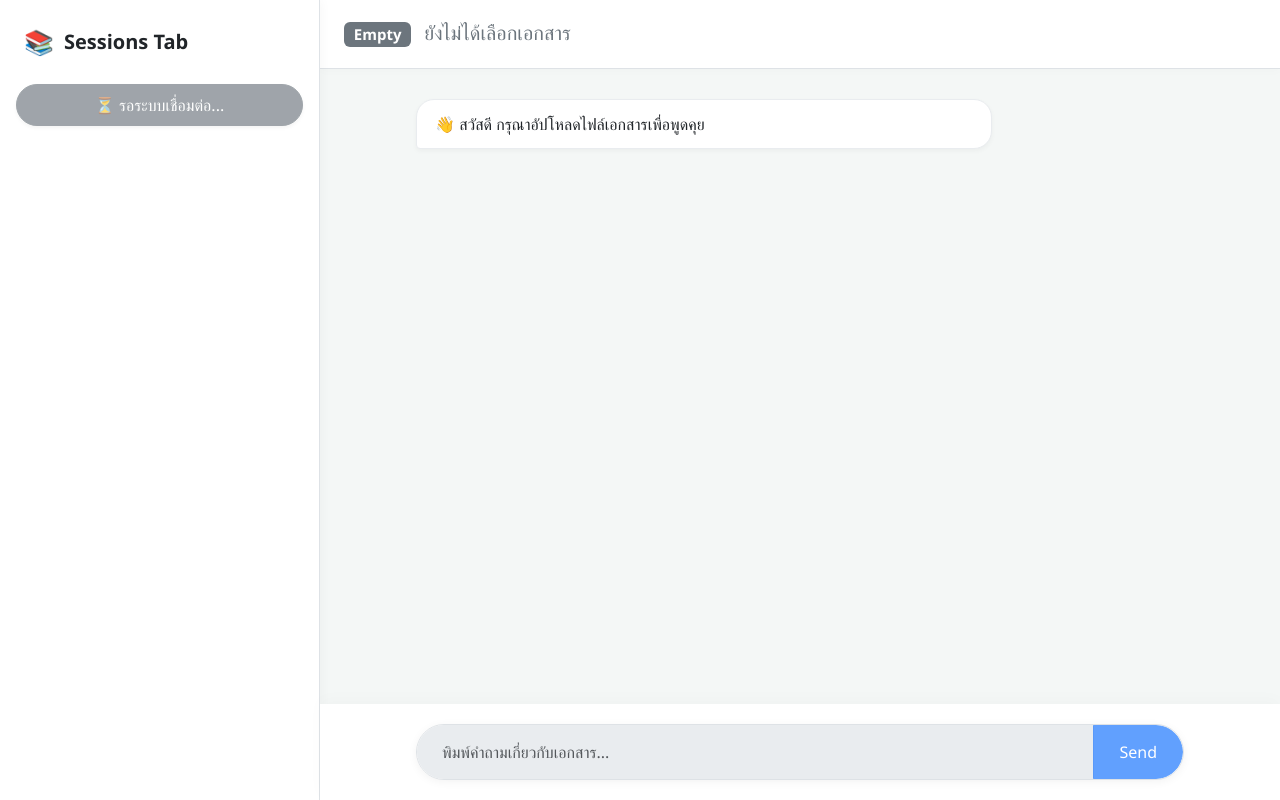
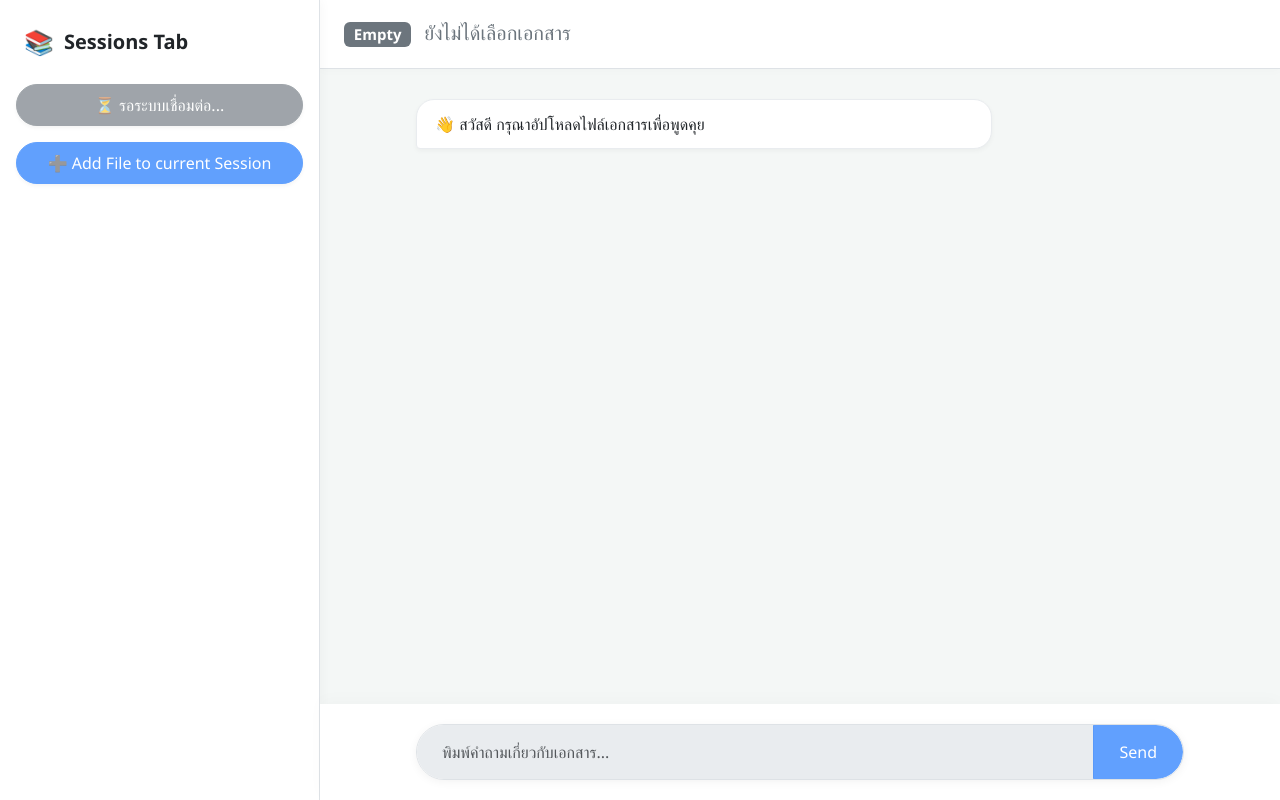
Before and after one commit to Khachonyod/RAG-Local-ChatBot, a Flask app: page / in a window 1280 px wide. Run offline with Flask 3, Linux system fonts and the light colour scheme; data that the repository does not hold is empty.

Commit message:
multiple file in one session

```diff
--- a/app.py
+++ b/app.py
@@ -41,28 +41,45 @@ def build_rag(file_path: str, session_id: str):
             raise ValueError(f"ระบบยังไม่รองรับไฟล์ประเภท {ext}")
 
         docs = loader.load()
+        filename = os.path.basename(file_path)
+
+        # ฝังชื่อไฟล์ลงใน metadata ของเอกสารก่อนแบ่ง chunks
+        for d in docs:
+            d.metadata["filename"] = filename
+
         splitter = RecursiveCharacterTextSplitter(chunk_size=1000, chunk_overlap=100)
         splits = splitter.split_documents(docs)
 
         embeddings = HuggingFaceEmbeddings(model_name="sentence-transformers/paraphrase-multilingual-MiniLM-L12-v2")
         PERSIST_DIR = os.path.join(os.getcwd(), "chroma_db")
 
-        vector_db = Chroma.from_documents(
-            documents=splits,
-            embedding=embeddings,
-            collection_name=f"temp_{session_id}",
-            persist_directory=PERSIST_DIR
-        )
+        # ตรวจสอบว่าถ้ามี Retriever อยู่แล้วให้แอดเพิ่มเข้าไป ห้ามสร้างทับ
+        if sessions[session_id]["retriever"] is not None:
+            vector_db = Chroma(
+                collection_name=f"temp_{session_id}",
+                embedding_function=embeddings,
+                persist_directory=PERSIST_DIR
+            )
+            vector_db.add_documents(splits)
+        else:
+            vector_db = Chroma.from_documents(
+                documents=splits,
+                embedding=embeddings,
+                collection_name=f"temp_{session_id}",
+                persist_directory=PERSIST_DIR
+            )
 
         llm = ChatOllama(model="llama3", temperature=0)
 
         prompt = ChatPromptTemplate.from_messages([
-            ("system", "คุณคือผู้ช่วย AI จงตอบคำถามจากข้อมูลที่ให้มาเป็นภาษาไทยเท่านั้น\n\nContext: {context}"),
+            ("system", "คุณคือผู้ช่วย AI จงตอบคำถามจากข้อมูลที่ให้มาเป็นภาษาไทยเท่านั้น\n"
+                       "ข้อมูลด้านล่างนี้อาจมาจากเอกสารหลายชุด ให้สังเกตป้ายระบุ [ไฟล์: ...] อย่างละเอียด "
+                       "หากผู้ใช้สั่งให้เปรียบเทียบ สรุปข้อเหมือน หรือข้อต่าง ให้ระบุข้อมูลแจกแจงแยกตามรายชื่อไฟล์อย่างชัดเจน\n\nContext: {context}"),
             MessagesPlaceholder(variable_name="chat_history"),
             ("human", "{question}")
         ])
 
-        retriever = vector_db.as_retriever(search_kwargs={"k": 3})
+        retriever = vector_db.as_retriever(search_kwargs={"k": 6})
         base_chain = prompt | llm | StrOutputParser()
 
         sessions[session_id]["retriever"] = retriever
@@ -77,20 +94,29 @@ def index():
 
 @app.route("/api/load", methods=["POST"])
 def api_load():
-    path = request.get_json().get("path")
+    data = request.get_json()
+    path = data.get("path")
+    session_id = data.get("session_id")
+
     if not path or not os.path.exists(path):
         return jsonify({"ok": False, "error": "ไฟล์ไม่ถูกต้อง"}), 400
 
     filename = os.path.basename(path)
-    session_id = uuid.uuid4().hex
 
-    sessions[session_id] = {
-        "status": "idle",
-        "filename": filename,
-        "chat_history": [],
-        "retriever": None,
-        "base_chain": None
-    }
+    if session_id and session_id in sessions:
+        if filename in sessions[session_id]["filenames"]:
+            return jsonify({"ok": False, "error": "ไฟล์นี้ถูกเพิ่มไปแล้ว"}), 400
+        sessions[session_id]["filenames"].append(filename)
+    else:
+        session_id = uuid.uuid4().hex
+
+        sessions[session_id] = {
+            "status": "idle",
+            "filename": [filename],
+            "chat_history": [],
+            "retriever": None,
+            "base_chain": None
+        }
 
     threading.Thread(target=build_rag, args=(path, session_id), daemon=True).start()
     return jsonify({"ok": True, "session_id": session_id, "filename": filename})
@@ -135,7 +161,14 @@ def api_ask():
 
     try:
         docs = session_data["retriever"].invoke(query)
-        context = "\n\n".join(d.page_content for d in docs)
+
+        context_items = []
+        for d in docs:
+            fname = d.metadata("filename", "ไม่ระบุไฟล์")
+            page = d.metadata("page", 0) + 1
+            context_items.append(f"[ข้อมูลจาก ไฟล์: {fname} หน้าที่: {page}]:\n{d.page_content}")
+
+        context = "\n\n".join(context_items)
 
         answer = session_data["base_chain"].invoke({
             "context": context,
@@ -144,7 +177,13 @@ def api_ask():
         })
 
         pages = sorted(list(set(d.metadata.get("page", 0) + 1 for d in docs)))
-        chunks = [{"content": d.page_content, "page": d.metadata.get("page", 0) + 1} for d in docs]
+
+        #เก็บ metadata ชื่อไฟล์แนบกลับไปแสดงผลฝั่งหน้าบ้านด้วย
+        chunks = [{
+            "content": d.page_content,
+            "page": d.metadata.get("page", 0) + 1,
+            "filename": d.metadata.get("filename", "ไม่ระบุไฟล์")
+            } for d in docs]
 
         session_data["chat_history"].extend([
             HumanMessage(content=query),
@@ -159,19 +198,16 @@ class API:
     def pick_file(self):
         if not webview.windows: return None
         window = webview.windows[0] # รับประกันว่าชี้ไปที่หน้าต่างหลักแน่นอน
-
         file_types = ('Support Documents (*.pdf;*.txt;*.docx)', 'All files (*.*)')
         result = window.create_file_dialog(webview.FileDialog.OPEN, file_types=file_types)
         return result[0] if result else None
 
     def save_chat(self, session_id):
-        if session_id not in sessions:
-            return False
+        if session_id not in sessions: return False
+        history = sessions[session_id]["chat_history"]
+        filename_str = ", ".join(sessions[session_id]["filename"])
 
-        history = sessions[session_id]["chat_history"]
-        filename = sessions[session_id]["filename"]
-
-        export_text = f"=== รายงานการสนทนาจากเอกสาร: {filename} ===\n"
+        export_text = f"=== รายงานการสนทนาจากเอกสาร: {filename_str} ===\n"
         export_text += "=" * 50 + "\n\n"
 
         for msg in history:
@@ -179,8 +215,7 @@ class API:
             export_text += f"[{role}]:\n{msg.content}\n"
             if role == "AI ASSISTANT" and "pages" in msg.additional_kwargs:
                 pages = msg.additional_kwargs["pages"]
-                if pages:
-                    export_text += f"(อ้างอิงจากหน้า: {', '.join(map(str, pages))})\n"
+                if pages: export_text += f"(อ้างอิงจากหน้า: {', '.join(map(str, pages))})\n"
             export_text += "-" * 30 + "\n\n"
 
         if not webview.windows: return False
--- a/templates/index.html
+++ b/templates/index.html
@@ -33,8 +33,12 @@
                 <h5 class="m-0 fw-bold text-dark">Sessions Tab</h5>
             </div>
 
-            <button id="upload-btn" class="btn btn-secondary rounded-pill mb-3 shadow-sm py-2" onclick="pickFile()" disabled>
+            <button id="upload-btn" class="btn btn-secondary rounded-pill mb-3 shadow-sm py-2" onclick="pickFile(false)" disabled>
                 ⏳ รอระบบเชื่อมต่อ...
+            </button>
+
+            <button id="append-button" class="btn btn-primary rounded-pill mb-2 shadow-sm py-2" onclick="pickFile(true)" disabled>
+                ➕ Add File to current Session
             </button>
 
             <div id="session-list" class="flex-grow-1 overflow-auto pe-2"></div>
@@ -88,30 +92,39 @@
             sessions.forEach(s => {
                 const btn = document.createElement('div');
                 btn.className = `p-3 mb-2 rounded session-item ${s.id === currentSessionId ? 'session-active' : 'bg-white border'}`;
-                btn.innerHTML = `📄 ${s.filename}`;
+                const filesLabel = s.filenames.join(', ')
+                btn.innerHTML = `📄 ${filename}`;
                 btn.onclick = () => selectSession(s.id);
                 listDiv.appendChild(btn);
             });
         }
 
-        async function pickFile() {
+        async function pickFile(isAppend = false) {
+            let targetSessionId = isAppend ? currentSessionId : null;
+            if (isAppend && !currentSessionId) return;
+
             try {
                 const path = await window.pywebview.api.pick_file();
                 if (!path) return;
 
-                document.getElementById('chat-box').innerHTML = '';
+                if (!isAppend) {
+                    document.getElementById('chat-box').innerHTML = '';
+                }
                 appendMsg('ai', '⏳ กำลังวิเคราะห์เนื้อหาเอกสาร กรุณารอสักครู่...');
 
                 const res = await fetch('/api/load', {
                     method: 'POST',
                     headers: {'Content-Type': 'application/json'},
-                    body: JSON.stringify({path})
+                    body: JSON.stringify({ path: path, session_id: targetSessionId })
                 });
 
                 const data = await res.json();
                 if (data.ok) {
                     currentSessionId = data.session_id;
                     checkStatus(data.session_id);
+                } else {
+                    alert(data.error);
+                    loadSessions();
                 }
             } catch (err) {
                 console.error("Upload Error: ", err);
@@ -180,6 +193,7 @@
             }
         }
 
+        // -------------------------------------
         function appendMsg(role, text, pages = [], chunks = []) {
             const box = document.getElementById('chat-box');
             const div = document.createElement('div');
@@ -205,14 +219,14 @@
 
                     let chunksHtml = chunks.map(c =>
                         `<div class="border rounded p-2 mb-2 text-dark" style="font-size: 0.75rem; background: #f8f9fa; border-left: 3px solid #0d6efd !important; text-align: left;">
-                            <b class="text-primary">หน้า ${c.page}:</b> ${c.content}
+                        <b class="text-primary">[ไฟล์: ${c.filename}] หน้า ${c.page}:</b> ${c.content}
                         </div>`
                     ).join('');
 
                     previewDiv.innerHTML = `
                         <details>
                             <summary style="cursor: pointer; font-size: 0.8rem; color: #0d6efd; font-weight: 500; outline: none; margin-top: 5px; user-select: none;">
-                                🔍 ดูเนื้อหาต้นฉบับ
+                                🔍 ดูเนื้อหาต้นฉบับแยกตามไฟล์
                             </summary>
                             <div class="mt-2 text-muted">${chunksHtml}</div>
                         </details>
@@ -228,6 +242,7 @@
             document.getElementById('query-input').disabled = false;
             document.getElementById('send-btn').disabled = false;
             document.getElementById('export-btn').style.display = 'block';
+            document.getElementById('append-btn').style.display = 'block';
             document.getElementById('query-input').focus();
         }
 
```
